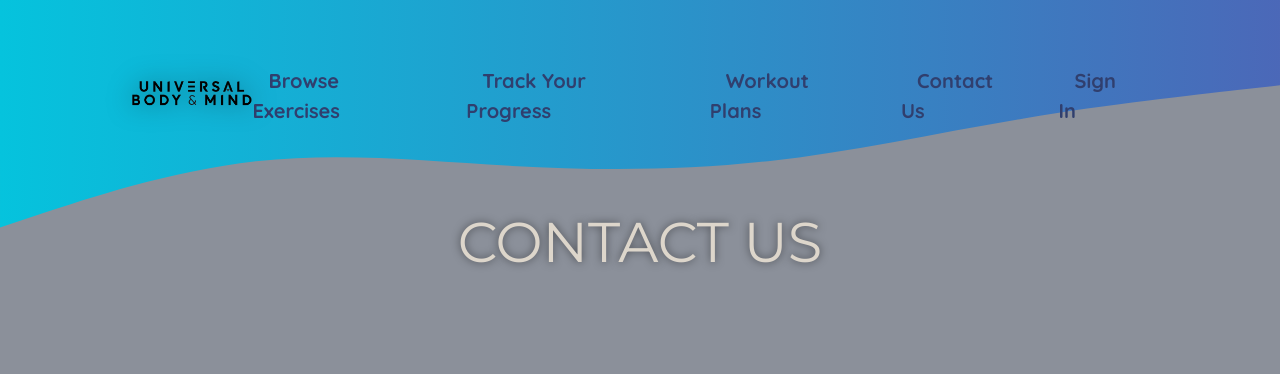
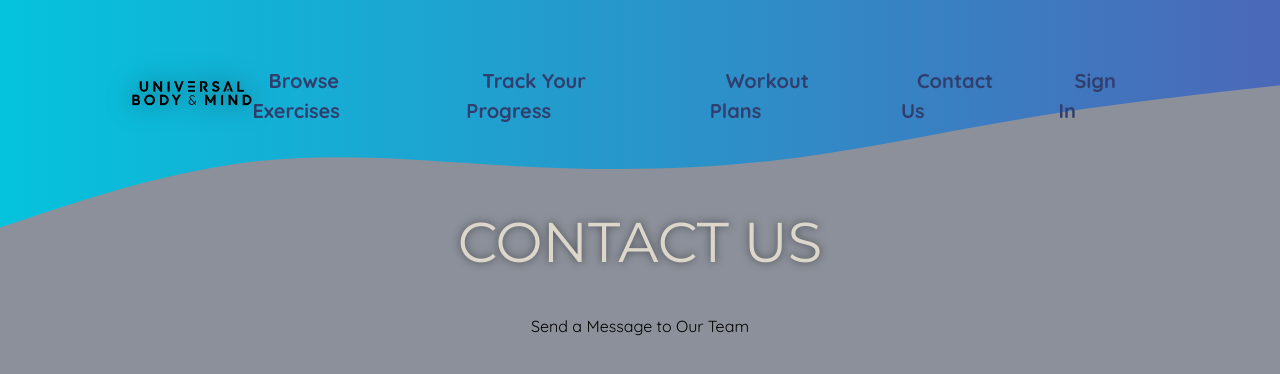
Before and after one commit to GrantPettis/Fitness-App, a Next.js app: page /contact in a window 1280 px wide. Shown: the top 374 px of the page. Built offline with nearby package versions, Linux system fonts and the light colour scheme; no server answers.

Commit message:
contact us page just needs editing

```diff
--- a/src/app/contact/page.js
+++ b/src/app/contact/page.js
@@ -1,11 +1,22 @@
+"use client";
+
 import Link from 'next/link';
-import style from '@/app/components/exercise-item.module.css'
-export default function contact_page(){
-    return(
-    <div>
-         <header className={style.headerText} style={{ textAlign: 'center' }}>
-            <h1>Contact Us</h1>
-        </header>
-    </div>
-    )
+import style from '@/app/components/exercise-item.module.css';
+
+export default function ContactPage() {
+    return (
+        <div>
+            <header className={style.headerText} style={{ textAlign: 'center' }}>
+                <h1>Contact Us</h1>
+            </header>
+
+            {/* Send Message Button */}
+            <button
+                style={{ display: 'block', margin: '20px auto', padding: '10px 20px' }}
+                onClick={() => window.location.href = 'mailto:manager@example.com?subject=Message%20for%20Our%20Team&body=Hello, I would like to reach out to your team regarding...'}
+            >
+                Send a Message to Our Team
+            </button>
+        </div>
+    );
 }
```
